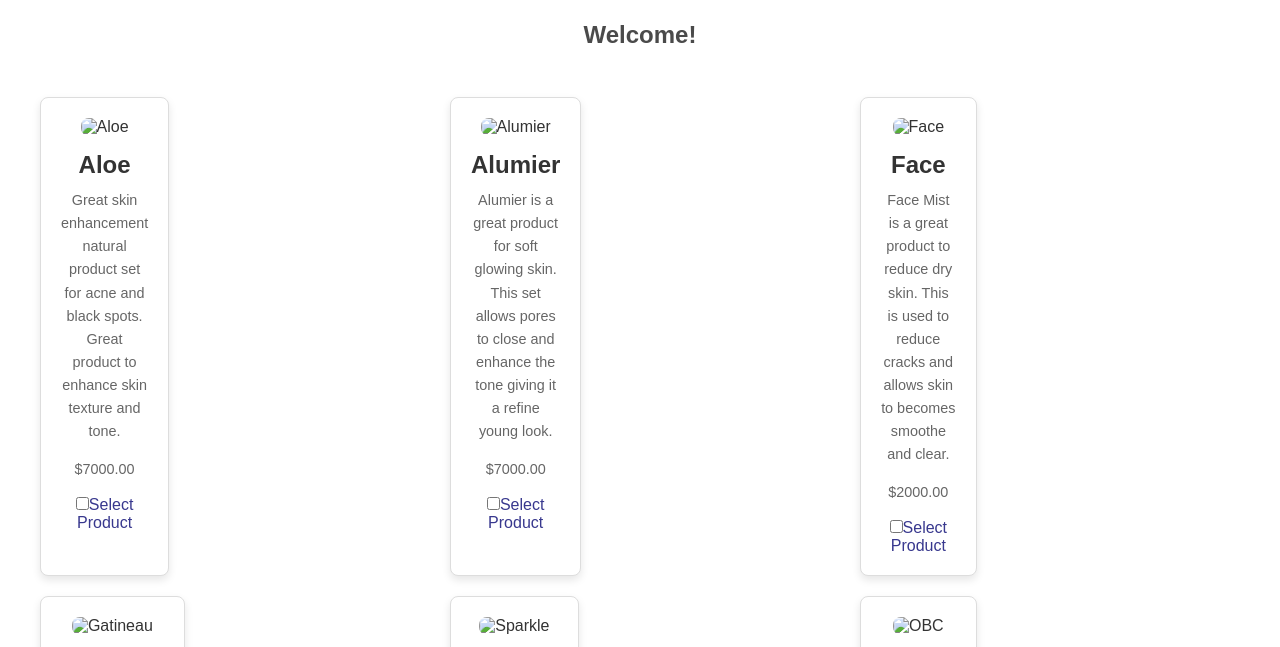
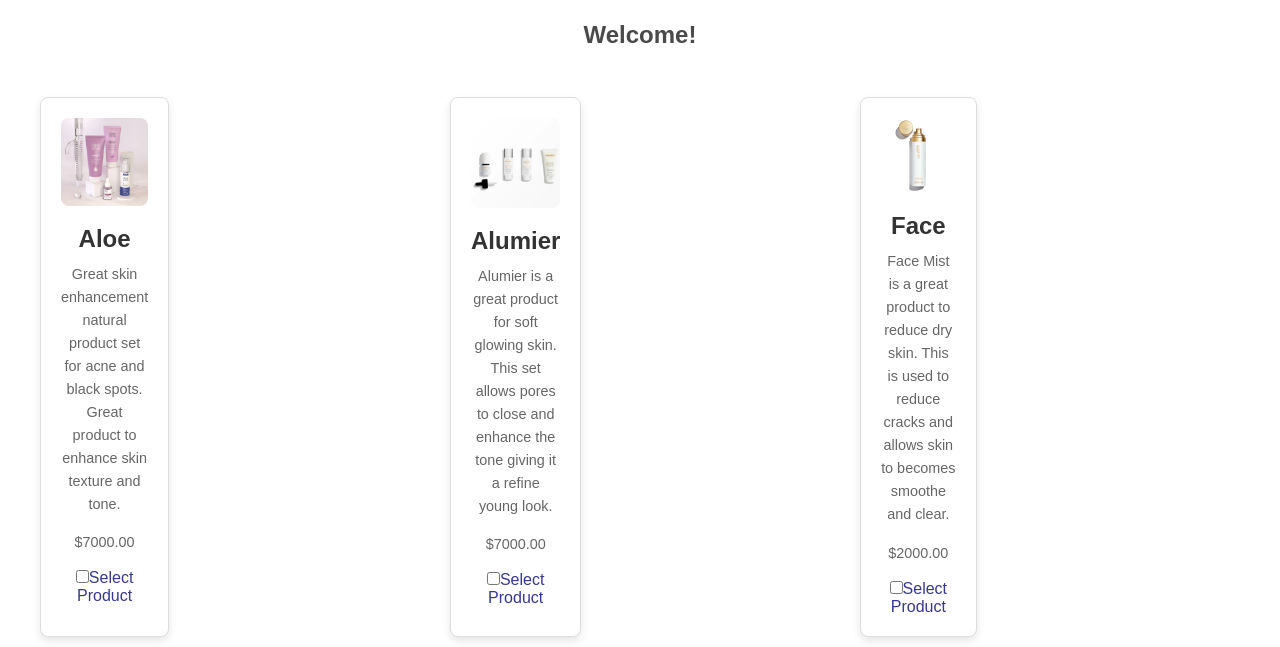
Before and after one commit to Shevanice/GroupProject-Tuesdays-5-7pm, a plain HTML site: page products.html in a window 1280 px wide. Shown: the part 112-759 px from the top of the page. Drawn offline with Linux system fonts and the light colour scheme; files whose address does not match are found by name.

Commit message:
Update products.html

```diff
--- a/products.html
+++ b/products.html
@@ -13,7 +13,7 @@
     <h2>Welcome!</h2>
 
     <!-- FORM SECTION -->
-    <form action="invoice.html" method="post">
+    <form action="cart.html" method="post">
         <div id="product-list"></div>
 
         <!-- BUTTONS -->
@@ -31,41 +31,41 @@
                 price: 7000,
                 quantity: 5,
                 description: "Great skin enhancement natural product set for acne and black spots. Great product to enhance skin texture and tone.",
-                image: "/Images/Aloe&Me.webp"
+                image: "Aloe&Me.webp"
             },
             {
                 name: "Alumier",
                 price: 7000,
                 quantity: 5,
                 description: "Alumier is a great product for soft glowing skin. This set allows pores to close and enhance the tone giving it a refine young look.",
-                image: "/Images/Alumier.webp"
+                image: "Alumier.webp"
             },
             {
                 name: "Face",
                 price: 2000,
                 quantity: 5,
                 description: "Face Mist is a great product to reduce dry skin. This is used to reduce cracks and allows skin to becomes smoothe and clear.",
-                image: "/Images/Face Mist.webp"
+                image: "Face Mist.webp"
             },
             {
                 name: "Gatineau",
                 price: 3000,
                 quantity: 5,
                 description: "Gatineau is a French based product that Moisturize the skin. This product enhance skin glow and has a unique strawberry scent.",
-                image: "/Images/Gatineau.webp"
+                image: "Gatineau.webp"
             },
             {
                 name: "Sparkle",
                 price: 5000,
                 quantity: 5,
                 description: "Sparkle Wellness is a shower based product that helps to smothen the skin. This product can be used on any area of the body.",
-                image: "/Images/Sparkel Wellness.webp"
+                image: "Sparkel Wellness.webp"
             },
             {
                 name: "OBC", price: 1500,
                 quantity: 5,
                 description: "OBC is a facial oil that provides skin glow. It removes dead hairs giving it a soft and prettier glow that is prefrred by many.",
-                image: "/Images/OBC Skin.webp"
+                image: "OBC Skin.webp"
             },
             {
                 name: "Verb",
@@ -79,35 +79,35 @@
                 price: 9000,
                 quantity: 5,
                 description: "Cantu is a hair growth enhancer set that Moisturize and grow the hair. It is for sensitive scalp and it used in natural hair",
-                image: "/Images/Cantu.jpg"
+                image: "Cantu.jpg"
             },
             {
                 name: "Mielle",
                 price: 11500,
                 quantity: 5,
                 description:"Millie Rosemary Mint is a shampoo relaxer set that smoothes and soften's hair. This comprises of shampoo, conditioner, oil, and cream.",
-                image: "/Images/Mielle Rosemary Mint.jpg"
+                image: "Mielle Rosemary Mint.jpg"
             },
             {
                 name: "Shea",
                 price: 8500,
                 quantity: 5,
                 description:"Shea Moisture is a natural hair set that is produced in Australia. This set helps to treat natural curls for a shiner and smoother look.",
-                image: "/Images/Shea Moisture.jpg"
+                image: "Shea Moisture.jpg"
             },
             {
                 name: "Pantene",
                 price: 9500,
                 quantity: 5,
                 description:"Pantene Pro Gold Series is a set that moisturize, detangle, and hydrate hair. This set is great for thick natural hair.",
-                image: "/Images/Pantene Pro Gold Series.jpg"
+                image: "Pantene Pro Gold Series.jpg"
             },
             {
                 name: "Sea",
                 price: 1200,
                 quantity: 5,
                 description:"Sea Mass Fusion is a conditioer that helps to smoothe hair and give it a shine and refine look. It has that ever lasting touch.",
-                image: "/Images/Sea Mass Fusion.jpg"
+                image: "Sea Mass Fusion.jpg"
             }
         ];
 
```
